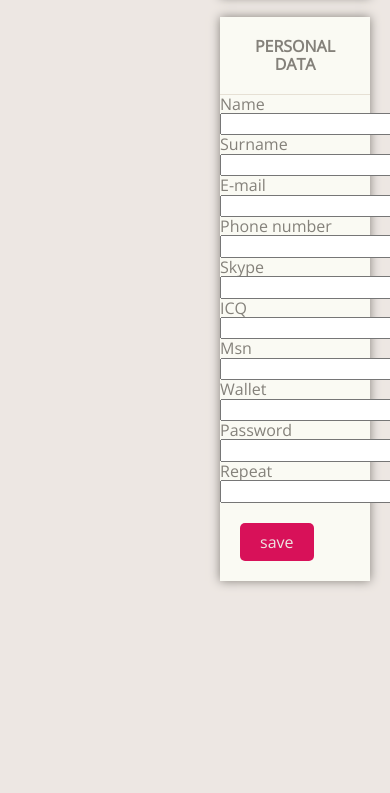
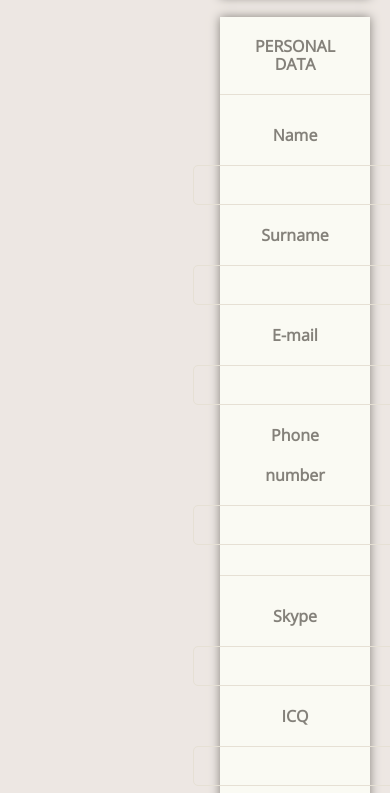
Before and after one commit to WieMon/admin-project, a website: page index.html in a window 390 px wide. Shown: the part 2894-3687 px from the top of the page. Before the commit the page ends 3495 px from the top, so only its background shows below. Drawn offline with nearby package versions, Linux system fonts and the light colour scheme; a web font is replaced by a local one.

Commit message:
Add styling and media query for personal data

```diff
--- a/index.html
+++ b/index.html
@@ -343,7 +343,7 @@
             <label class='personal__label' for='repeat'>Repeat</label>
             <input class='personal__input' name='repeat' id='repeat' minlength='10' required>
           </div>
-          <div>
+          <div class='button-container'>
             <button class='button button--large'>save</button>
           </div>
         </form>
--- /dev/null
+++ b/sass/sections/_personal.scss
@@ -0,0 +1,49 @@
+.personal {
+  text-align: center;
+}
+
+.personal__div {
+  display: flex;
+  flex-wrap: wrap;
+  align-items: center;
+  justify-content: center;
+  margin: 0 auto;
+  padding: 20px 150px;
+  border-bottom: 1px solid $color-seven;
+  @media(max-width: 767px) {
+    padding: 20px 5px;
+  }
+}
+
+.personal__label {
+  line-height: 40px;
+  font-weight: 700;
+  @media(max-width: 767px) {
+    flex: 0 0 45%;
+    padding-left: 0;
+    text-align: center;
+  }
+  @media(min-width: 767px) {
+    flex: 0 0 50%;
+    padding-left: 0;
+    text-align: center;
+  }
+  @media(min-width: 992px) {
+    flex:  0 40%;
+    text-align: left;
+    padding-left: 130px;
+  }
+}
+
+.personal__input {
+  flex: 2 0 40%;
+  height: 40px;
+  margin: 10px 0;
+  border: 1px solid $color-seven;
+  border-radius: 5px;
+  outline: none;
+  background: none;
+  &:hover {
+    border-color: $color-five;
+  }
+}
--- a/sass/style.scss
+++ b/sass/style.scss
@@ -12,4 +12,5 @@
 @import "sections/dates";
 @import "sections/results";
 @import "sections/graph";
+@import "sections/personal";
 /* Pages / Views */
```
Also changed, not shown: css/style.css, 1 other file.
